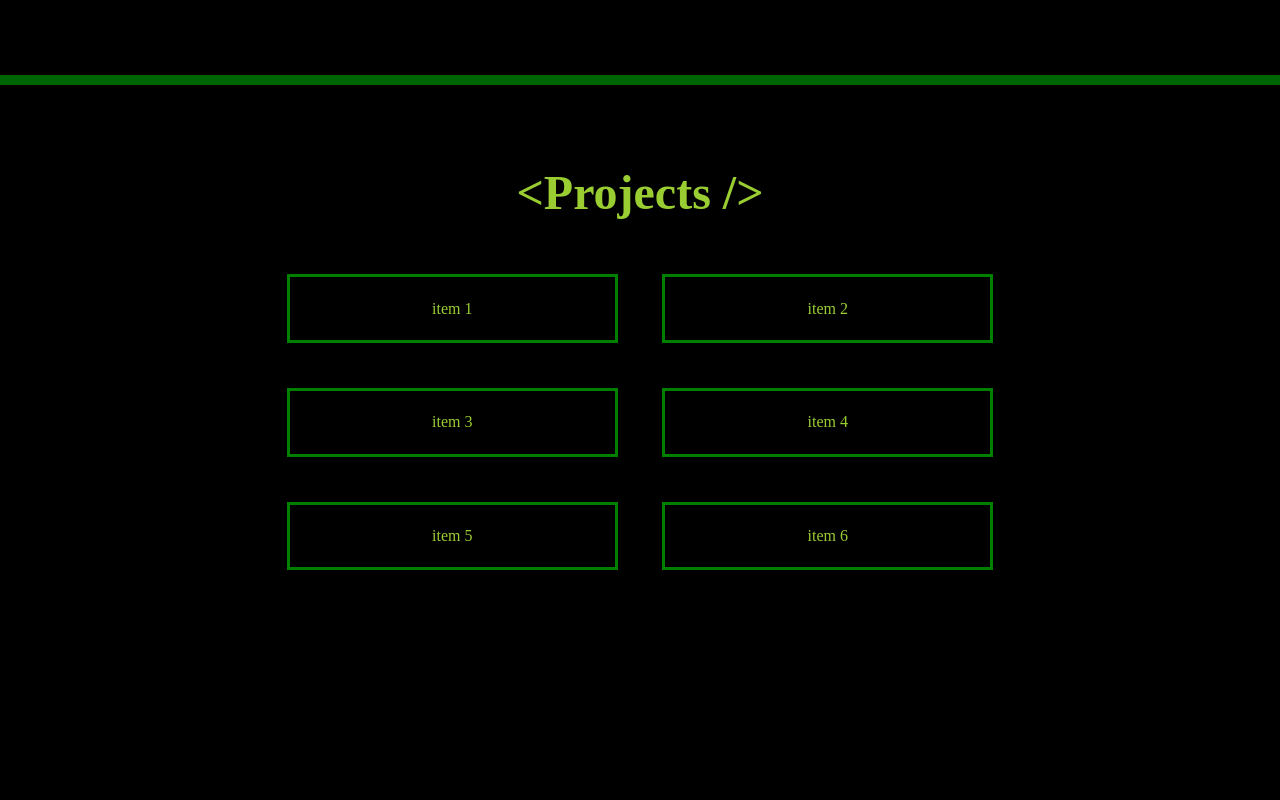
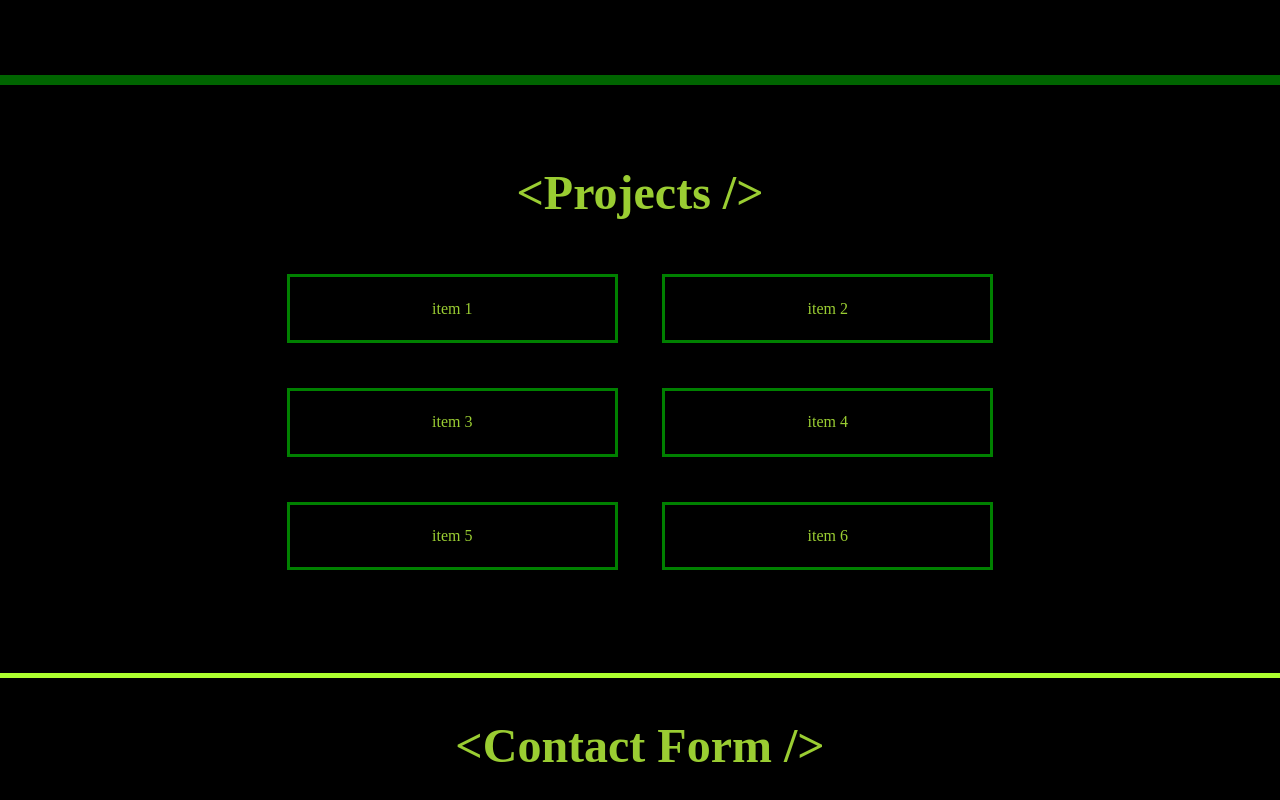
Before and after one commit to codiemaureen/codieCodes, a Next.js app: page / in a window 1280 px wide. Shown: the part 871-1671 px from the top of the page. Before the commit the page ends 1544 px from the top, so only its background shows below. Built offline with nearby package versions, Linux system fonts and the light colour scheme.

Commit message:
Adding Contact form

```diff
--- /dev/null
+++ b/src/app/component/ContactMe.jsx
@@ -0,0 +1,11 @@
+import styles from './ContactMe.module.css';
+
+const ContactMe = () => {
+  return (
+    <div className={styles.contactContainer}>
+     <h2 className={styles.contactHeader}>{'<contact form />'}</h2>
+    </div>
+  )
+}
+
+export default ContactMe
--- /dev/null
+++ b/src/app/component/ContactMe.module.css
@@ -0,0 +1,10 @@
+.contactContainer {
+ text-align: center;
+ border-top: 5px solid greenyellow;
+}
+
+.contactHeader{
+ color: yellowgreen;
+ font-size: 3rem;
+ text-transform: capitalize;
+}
--- a/src/app/page.jsx
+++ b/src/app/page.jsx
@@ -1,6 +1,7 @@
 import Header from "./component/Header";
 import AboutMe from "./component/AboutMe";
 import Projects from "./component/Projects";
+import ContactMe from "./component/ContactMe";
 
 export default function Home() {
   return (
@@ -8,6 +9,7 @@ export default function Home() {
     <Header />
     <AboutMe />
     <Projects />
+    <ContactMe />
     </>
 
   );
```
